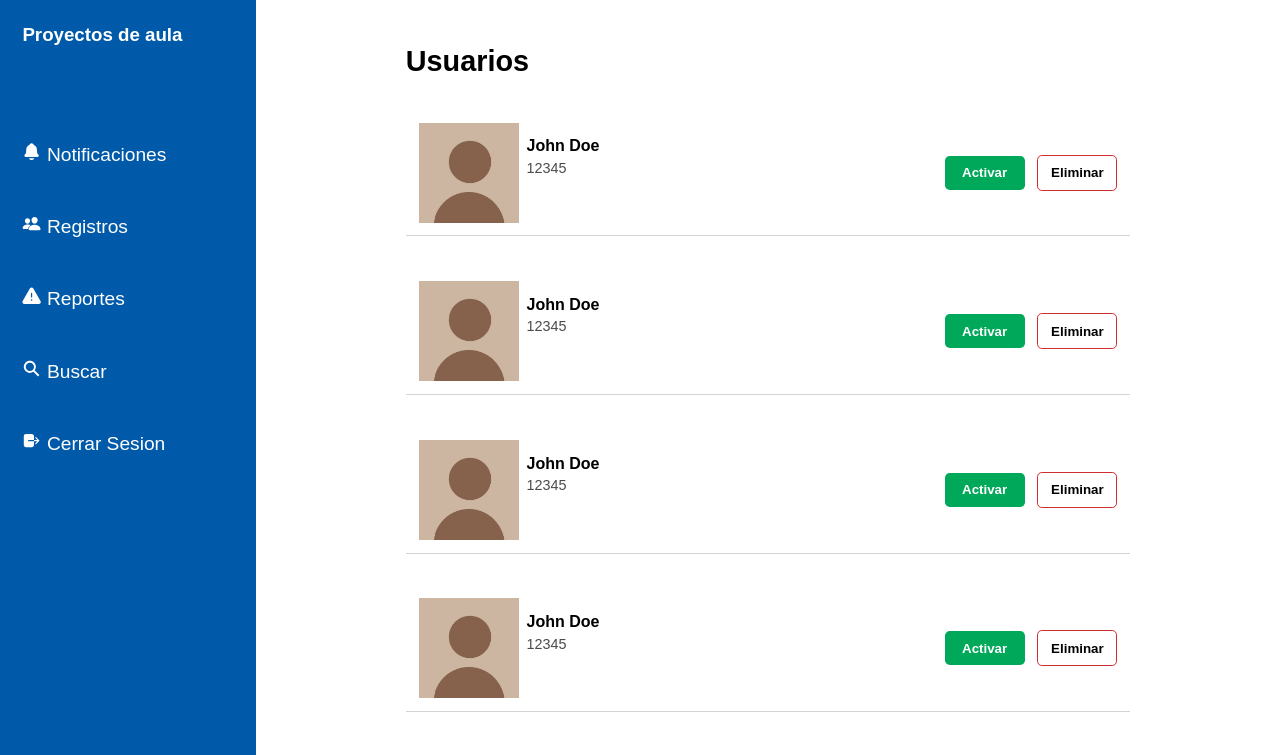
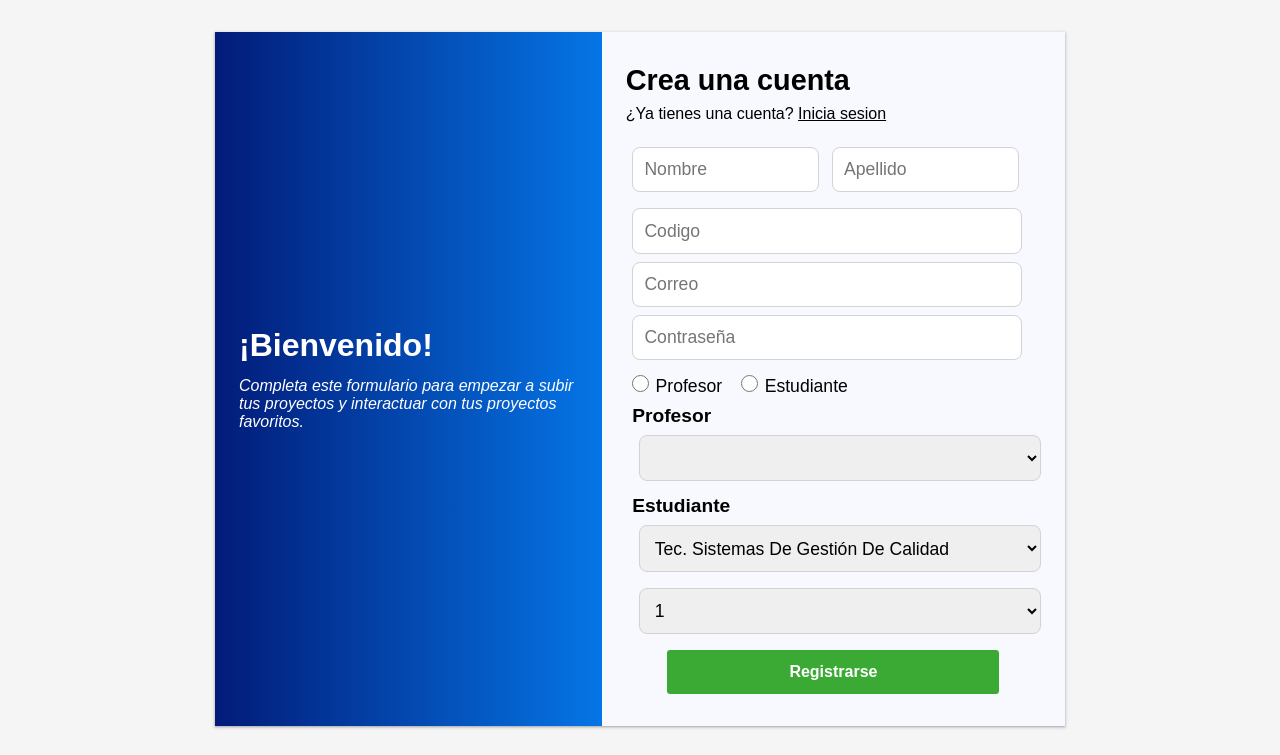
Before and after one commit to Jimmy2004S/Plataforma-Proaula, a React (Vite) app in the folder client/: page / in a window 1280 px wide. Shown: the top 755 px of the page. Built offline with nearby package versions, Linux system fonts and the light colour scheme.

Commit message:
Fetch a la api

```diff
--- a/client/src/App.jsx
+++ b/client/src/App.jsx
@@ -1,12 +1,11 @@
-// import { RegisterPage } from "./pages/RegisterPage"
-import { RegistroUsuariosPage } from "./pages/Admin/RegistroUsuariosPage"
+import { RegisterPage } from "./pages/RegisterPage"
+// import { RegistroUsuariosPage } from "./pages/Admin/RegistroUsuariosPage"
 
 function App() {
 
   return (
     <>
-      {/* <RegisterPage/> */}
-      <RegistroUsuariosPage/>
+      <RegisterPage/>
     </>
   )
 }
--- a/client/src/pages/RegisterPage.jsx
+++ b/client/src/pages/RegisterPage.jsx
@@ -29,7 +29,7 @@ export const RegisterPage = () => {
     e.preventDefault();
 
     try {
-      const response = await fetch("", {
+      const response = await fetch("api/user", {
         method: "POST",
         headers: {
           "Content-Type": "application/json",
```
